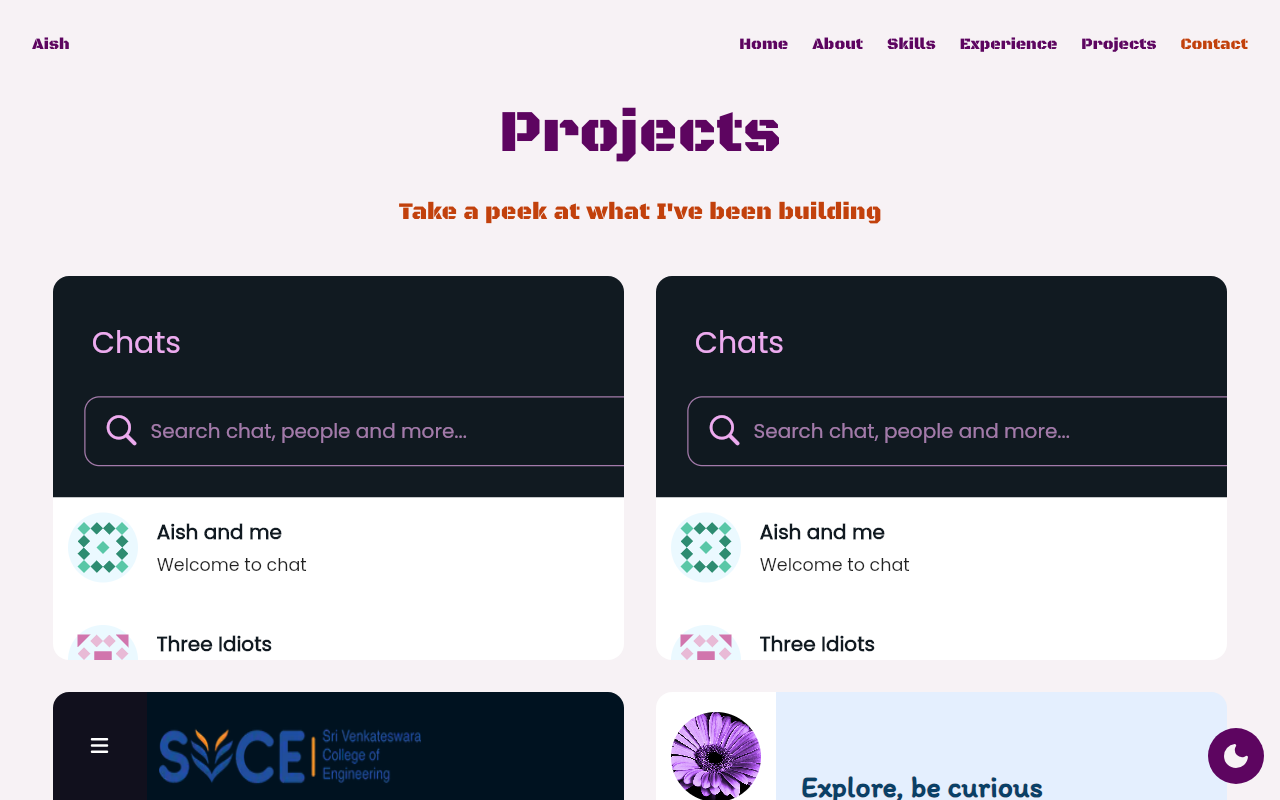
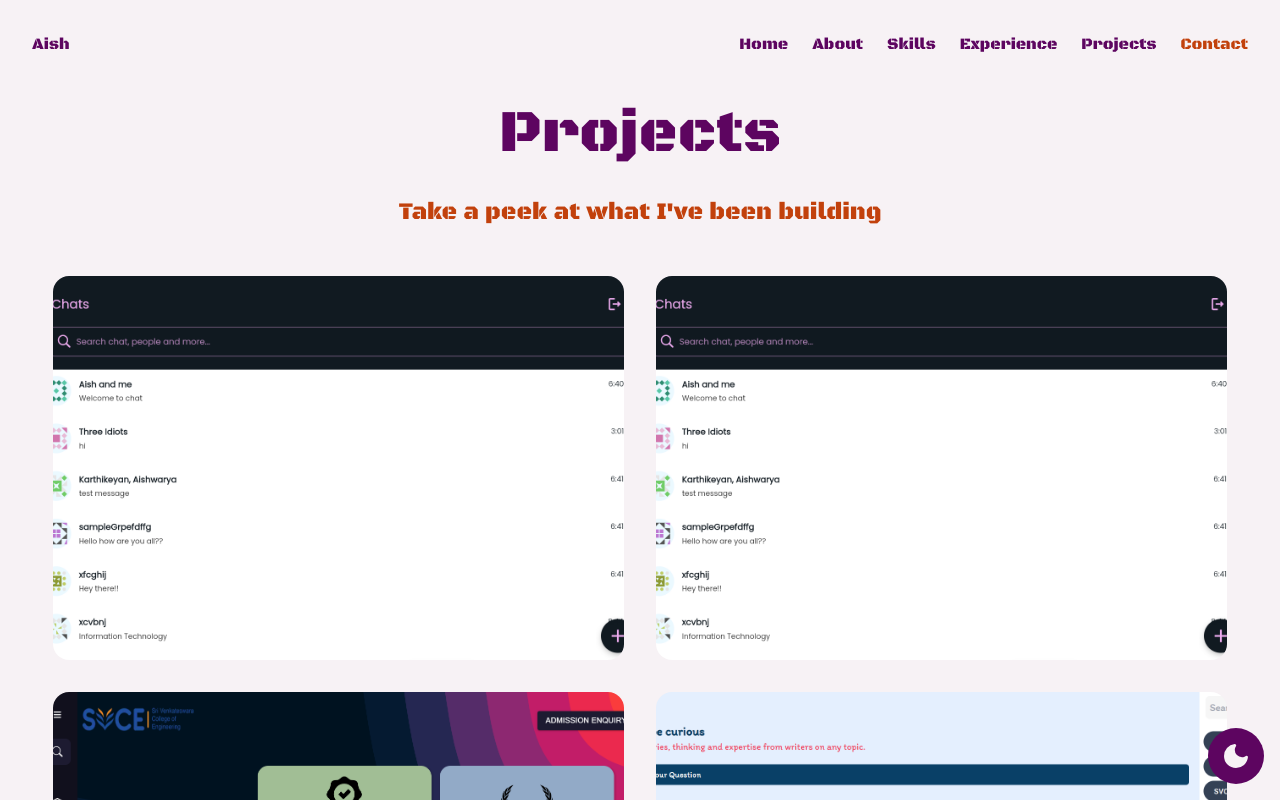
Before and after one commit to AishwaryaSubash/portfolio-website, a React (Vite) app: page /contact in a window 1280 px wide. Shown: the top 800 px of the page. Built offline with nearby package versions, Linux system fonts and the light colour scheme.

Commit message:
contact updated

```diff
--- a/src/pages/Contact.tsx
+++ b/src/pages/Contact.tsx
@@ -21,7 +21,7 @@ const Contact = () => {
                   // width: "900px",
                   // height: "400px",
                 }}
-                className={`group w-full h-96 flex flex-col items-start justify-between overflow-hidden text-wrap rounded-2xl font-textFont max-xl:h-80 max-md:h-64 max-md:w-10/12`}
+                className={`group w-full h-96 flex flex-col items-start justify-between bg-no-repeat bg-center bg-cover overflow-hidden text-wrap rounded-2xl font-textFont max-xl:h-80 max-md:h-64 max-md:w-10/12`}
               >
                 {/* <img src={project.websiteImg} height={1500} /> */}
                 <div className="invisible group-hover:visible flex flex-col p-4 bg-lightTextOpacity text-lightBg dark:bg-darkTextOpacity dark:text-darkBg">
@@ -50,37 +50,3 @@ const Contact = () => {
 };
 
 export default pageTransition(Contact);
-
-//  <div className="flex gap-8 animate-marquee whitespace-nowrap">
-//    {projectsList.map((project, index) => {
-//      return (
-//        <div
-//          key={index}
-//          style={{
-//            backgroundImage: `url(/${project.websiteImg})`,
-//            width: "900px",
-//            height: "400px",
-//          }}
-//          className={`group flex flex-col items-start justify-between overflow-hidden text-wrap rounded-2xl font-textFont`}
-//        >
-//          {/* <img src={project.websiteImg} height={1500} /> */}
-//          <div className="invisible group-hover:visible flex flex-col p-4 bg-lightTextOpacity text-lightBg dark:bg-darkTextOpacity dark:text-darkBg">
-//            <p className="text-2xl font-semibold">{project.title}</p>
-//            <p className="">{project.description}</p>
-//          </div>
-//          <div className="invisible group-hover:visible flex flex-wrap gap-3 m-4">
-//            {project.techStack.map((tech, index) => {
-//              return (
-//                <div
-//                  key={index}
-//                  className="bg-lightHighlight text-lightBg dark:bg-darkHighlight dark:text-darkBg w-max px-2 py-1 rounded-lg"
-//                >
-//                  <p>{tech}</p>
-//                </div>
-//              );
-//            })}
-//          </div>
-//        </div>
-//      );
-//    })}
-//  </div>;
--- a/tailwind.config.js
+++ b/tailwind.config.js
@@ -12,11 +12,11 @@ export default {
       colors: {
         lightBg: "#f7f2f5",
         lightText: "#5d0560",
-        lightTextOpacity: "#5d0560ca",
+        lightTextOpacity: "#5d0560ea",
         lightHighlight: "#c2410c",
         darkBg: "#1d1b26",
         darkText: "#d3c1f0",
-        darkTextOpacity: "#d3c1f0ca",
+        darkTextOpacity: "#d3c1f0ea",
         darkHighlight: "#bef264",
       },
       animation: {
```
